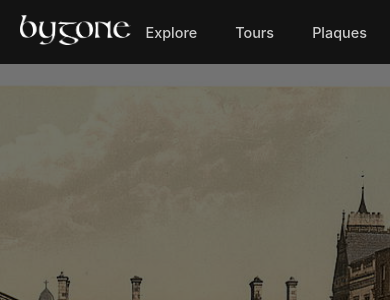
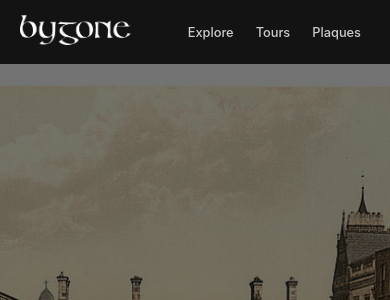
Before and after one commit to nmac98/bygone, a Flask app: page / in a window 390 px wide. Shown: the top 300 px of the page. Run offline with Flask 3, Linux system fonts and the light colour scheme.

Commit message:
fix mobile nav button spacing in header
Reduce gap and padding for nav links on small screens

Co-Authored-By: Claude Sonnet 4.6 <noreply@anthropic.com>

```diff
--- a/static/css/main.css
+++ b/static/css/main.css
@@ -136,6 +136,17 @@ html, body {
     color: #fff;
     border-color: #555;
     background: #222;
+}
+
+@media (max-width: 480px) {
+    .main-nav {
+        gap: 4px;
+    }
+
+    .main-nav .nav-link {
+        font-size: 0.8rem;
+        padding: 5px 8px;
+    }
 }
 
 /* ===========================
```
